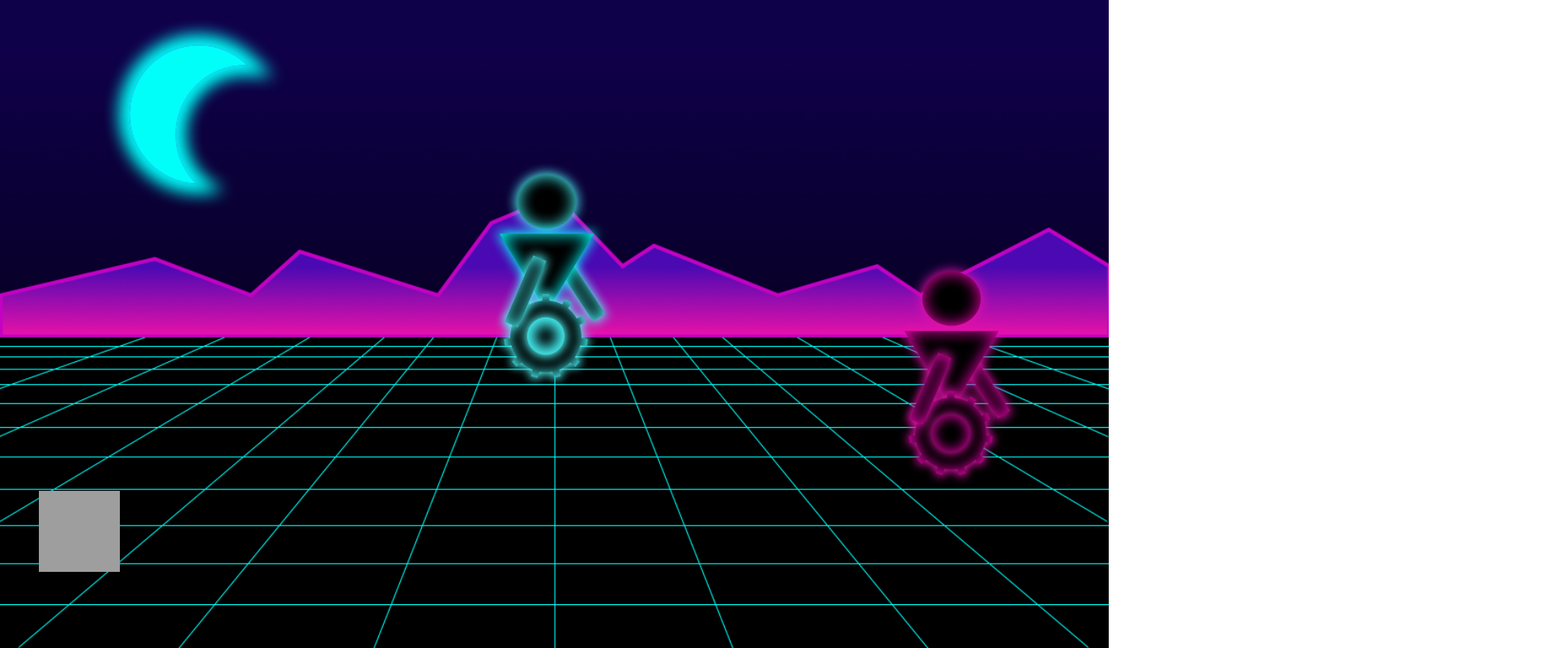
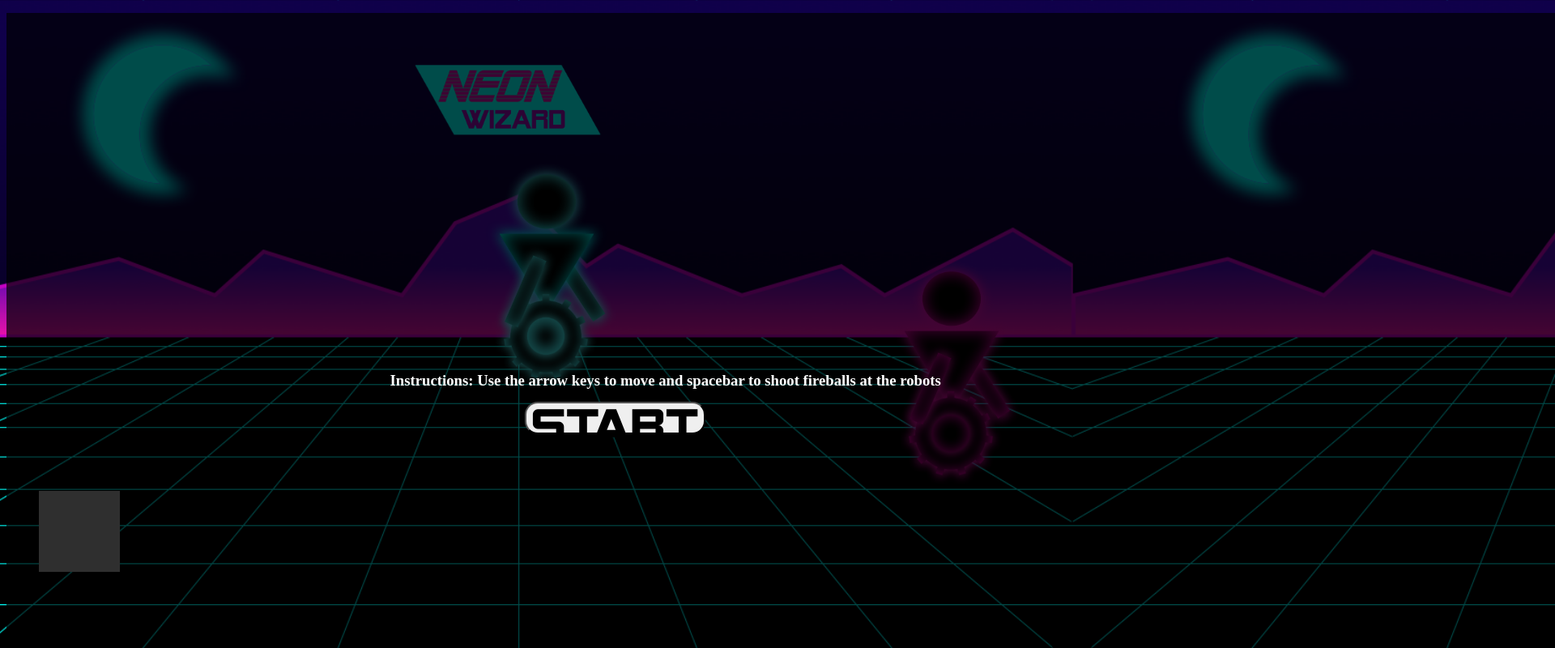
Before and after one commit to cjbreaux/nw, a plain HTML site: page index.html in a window 1280 px wide. Shown: the top 800 px of the page at 81% size, 1920 px wide, since content can reach past the window. Drawn offline with nearby package versions, Linux system fonts and the light colour scheme; grey boxes are pictures that could not be loaded.

Commit message:
add logo and start screen

```diff
--- a/index.html
+++ b/index.html
@@ -12,6 +12,15 @@
     <title>Neon Wizard</title>
   </head>
   <body>
+    <div class="start">
+      <h3>Instructions: Use the arrow keys to move and spacebar to shoot fireballs at the robots</h3>
+      <button type="button" name="button">START</button>
+      <img src="img/black.png" alt="">
+    </div>
+    <div class="title">
+      <img src="img/logo.png" alt="">
+    </div>
+
     <div class="wrapper" id="wrapper">
       <div class="hand" id="hand">
         <ul>
--- a/sass/input.scss
+++ b/sass/input.scss
@@ -1,10 +1,61 @@
+
+
+@font-face {
+  font-family: AlienItalic;
+  src: url("../fonts/Alien-Encounters-Bold-Italic.ttf");
+}
+
+@font-face {
+  font-family: AlienRegular;
+  src: url("../fonts/Alien-Encounters-Solid-Regular.ttf");
+}
+
+
+
+
 html {
   background: url("../img/background.png") no-repeat center left fixed;
   background-size: cover;
 }
 
-h1 {
-  color: red;
+.start {
+  // display: flex;
+  // justify-content: center;
+  // align-items: center;
+  height: 100vh;
+  width: 100vw;
+  z-index: 10;
+  position: absolute;
+  img {
+    opacity: .7;
+  }
+  button {
+    position: absolute;
+    z-index: 15;
+    top: 60vh;
+    left: 50vw;
+    font-size: 4em;
+    border-radius: 1rem;
+    font-family: AlienRegular;
+    height: 5%;
+  }
+  h3 {
+    position: absolute;
+    top: 53vh;
+    left: 37vw;
+    color: white;
+    z-index: 15;
+  }
+}
+
+.title {
+  position: absolute;
+  left: 40vw;
+  top: 10vh;
+  img {
+    height: 30%;
+    width: 30%;
+  }
 }
 .projectile{
   text-align: center;
```
Also changed, not shown: css/output.css, fonts/Alien-Encounters-Bold-Italic.ttf (added), fonts/Alien-Encounters-Solid-Regular.ttf (added), img/black.png (added), img/logo.png (added), 2 other files.
